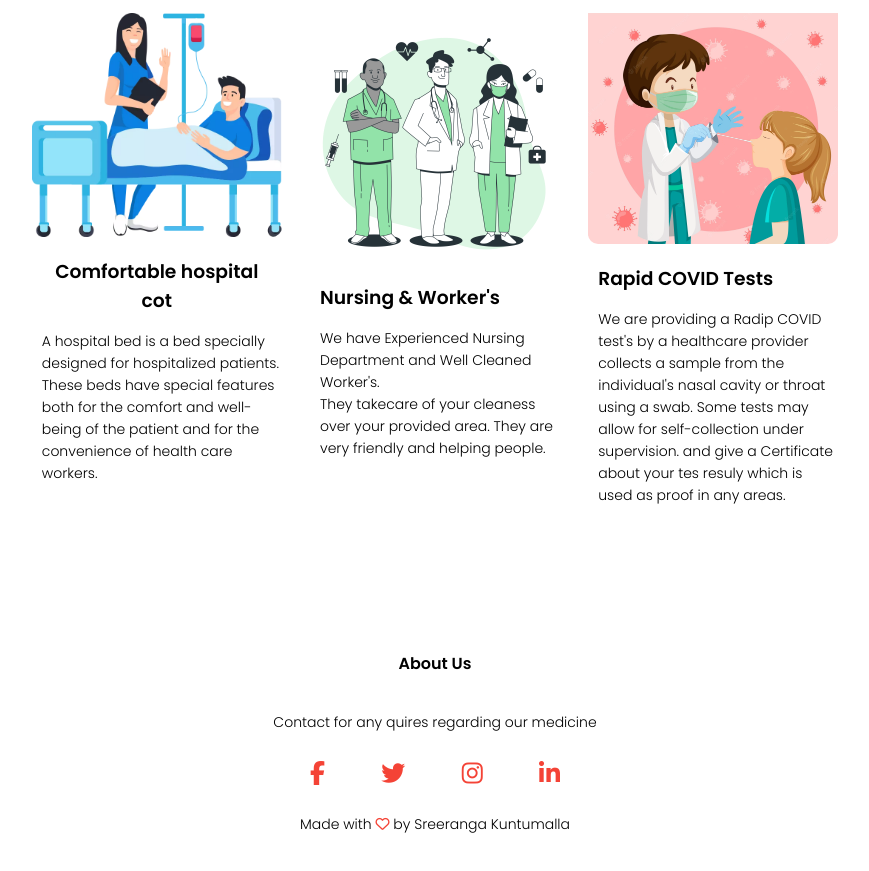
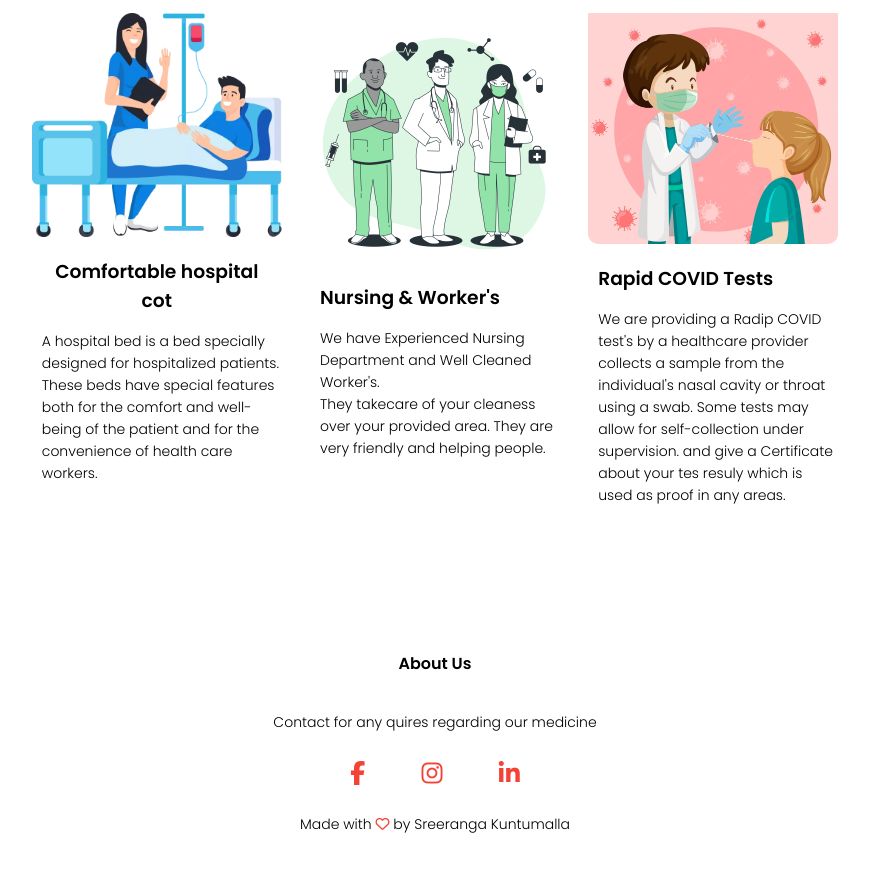
Before and after one commit to Sreeranga-61/Medical-Store-Project, a plain HTML site: page course.html in a window 1280 px wide. Shown: the part 1289-2160 px from the top of the page, without its empty margins (205-1074 px from the left). Drawn offline with Linux system fonts and the light colour scheme.

Commit message:
Update course.html

```diff
--- a/course.html
+++ b/course.html
@@ -105,10 +105,9 @@
    <h4>About Us</h4>
    <p>Contact for any quires regarding our medicine</p>
    <div class="icons">
-    <i class="fa fa-facebook"></i>
-    <i class="fa fa-twitter"></i>
-    <i class="fa fa-instagram"></i>
-    <i class="fa fa-linkedin"></i>
+    <a href="https://www.facebook.com/" <i class="fa fa-facebook"></i></a>
+    <a href="https://www.instagram.com/sree_9510?igsh=MWN6ZHJiaXIyaWo3" <i class="fa fa-instagram"></i></a>
+    <a href="https://www.linkedin.com/in/sreeranga-kuntumalla/" <i class="fa fa-linkedin"></i></a>
    </div>
    <p>Made with <i class="fa fa-heart-o"></i> by Sreeranga Kuntumalla</p>
 
```
